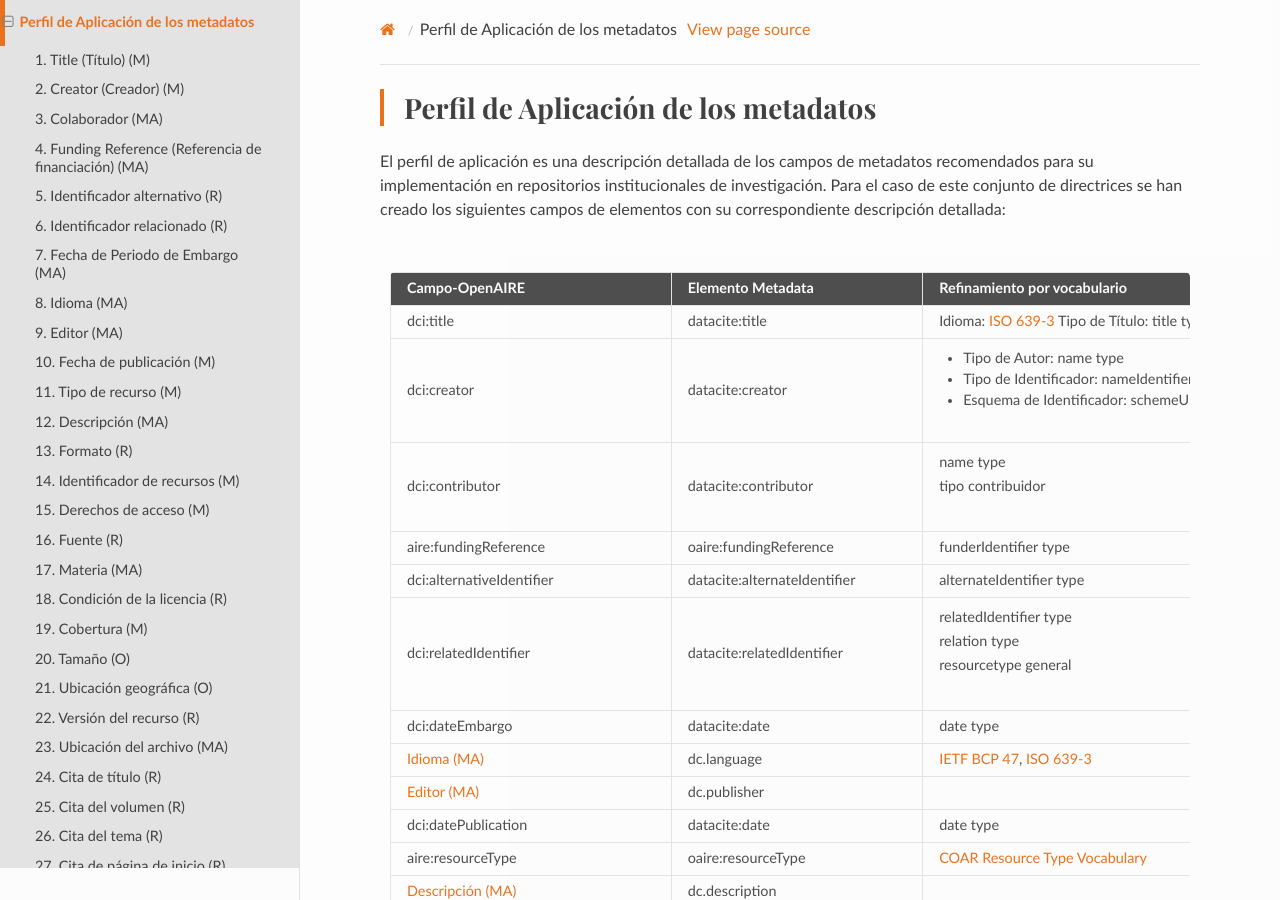
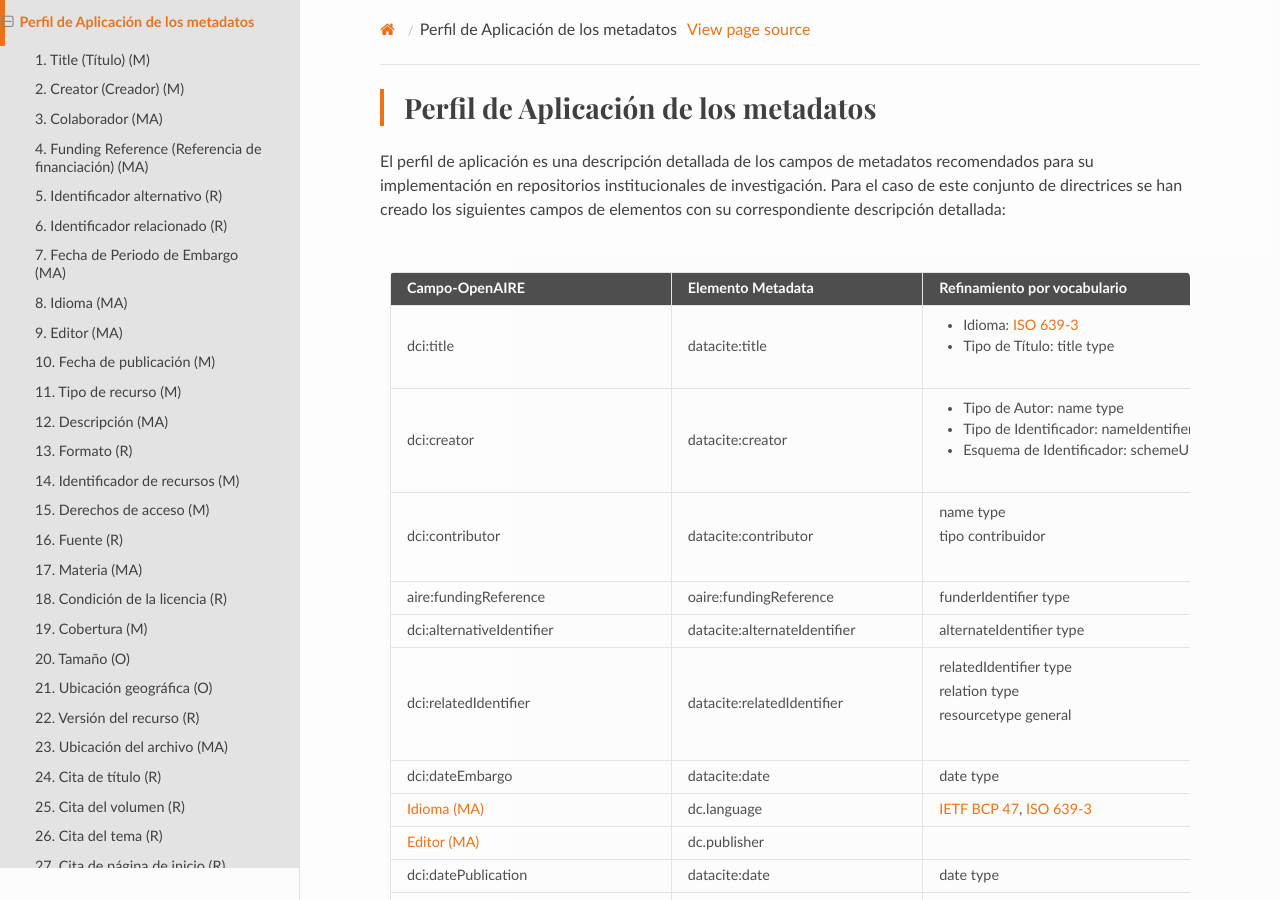
Before and after one commit to rcic/openaire4, a Sphinx documentation site: the page built from docs/descGenPer.rst, in a window 1280 px wide and 900 px high. Built offline with Sphinx 7.4.7 and the Read the Docs theme 2.0.0, drawn with Linux system fonts in a browser that asks for light colours; some web fonts are replaced; a script that is not in the unit is left out.

Commit message:
correcion

```diff
--- a/docs/descGenPer.rst
+++ b/docs/descGenPer.rst
@@ -10,8 +10,8 @@ El perfil de aplicación es una descripción detallada de los campos de metadato
 ========================================== =================================== ========================================================================================
 Campo-OpenAIRE                             Elemento Metadata                   Refinamiento por vocabulario
 ========================================== =================================== ========================================================================================
-:ref:`dci:title`                           datacite:title                      Idioma: `ISO 639-3`_
-                                                                               Tipo de Título: :ref:`title type <vocab:titletype_titletype>`
+:ref:`dci:title`                           datacite:title                      * Idioma: `ISO 639-3`_
+                                                                               * Tipo de Título: :ref:`title type <vocab:titletype_titletype>`
 :ref:`dci:creator`                         datacite:creator                     * Tipo de Autor: :ref:`name type <vocab:nametype_nametype>`
                                                                                 * Tipo de Identificador: nameIdentifierScheme
                                                                                 * Esquema de Identificador: schemeURI
```
